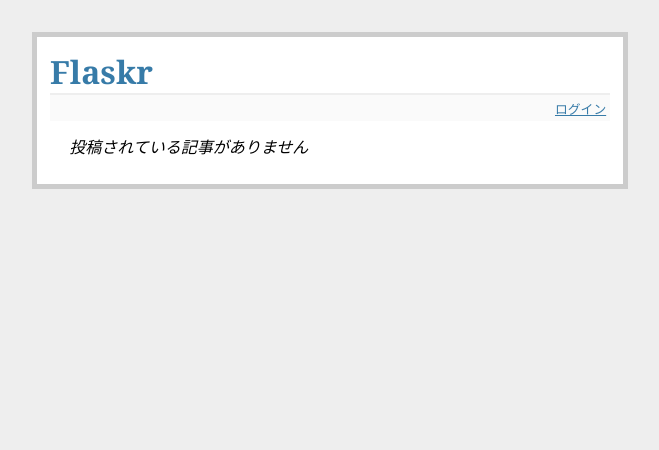
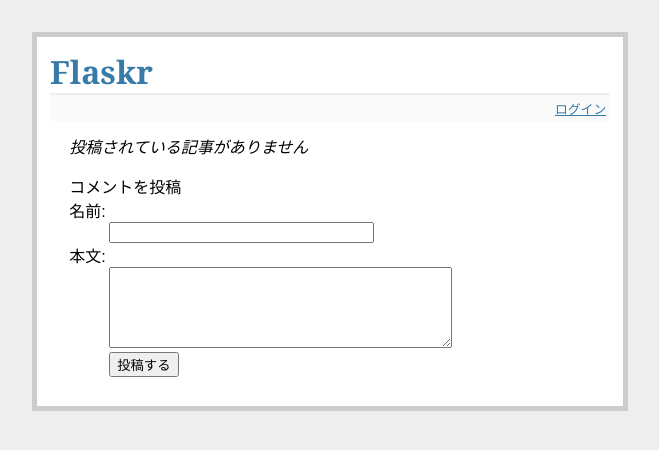
Before and after one commit to A-certain-name/blog, a Flask app: page / in a window 1280 px wide. Shown: the top 450 px of the page, without its empty margins (310-969 px from the left). Run offline with Flask 2, Linux system fonts and the light colour scheme; data that the repository does not hold is empty.

Commit message:
Add comment posting and delete function

```diff
--- a/work4/app.py
+++ b/work4/app.py
@@ -79,6 +79,26 @@ def put():
     flash(u'新しい記事が更新されました')
     return redirect(url_for('index'))
 
+# コメント投稿
+@app.route('/post_comment', methods=['POST'])
+def post_comment():
+    g.db.execute('insert into comment (name, text) values (?, ?)',
+                 [request.form['name'], request.form['text']])
+    g.db.commit()
+    flash(u'新しいコメントが追加されました')
+    return redirect(url_for('index'))
+
+# 記事削除
+@app.route('/delete_comment', methods=['POST'])
+def delete_comment():
+    if not session.get('logged_in'):
+        abort(401)
+    g.db.execute('delete from comment where neme = ?',
+                 [request.form['name']])
+    g.db.commit()
+    flash(u'記事をが削除しました')
+    return redirect(url_for('index'))
+
 #ログイン機能
 @app.route('/login', methods=['GET', 'POST'])
 def login():
--- a/work4/templates/index.html
+++ b/work4/templates/index.html
@@ -33,11 +33,21 @@
       </dl>
     </form>
   {% endif %}
-  <ul class="entries">
+   <ul class="entries">
   {% for entry in entries %}
     <li><h2>{{ entry.title }}</h2>{{ entry.text|safe }}
   {% else %}
     <li><em>投稿されている記事がありません</em>
   {% endfor %}
+   <form action="{{ url_for('post_comment') }}" method="post_comment" class="post_comment">
+    <dl>
+      <dt>コメントを投稿
+      <dt>名前:
+      <dd><input type="name" size=30 name="title">
+      <dt>本文:
+      <dd><textarea name="text" rows=5 cols=40></textarea>
+      <dd><input type="submit" value="投稿する">
+    </dl>
+   </form>
   </ul>
 {% endblock %}
```
